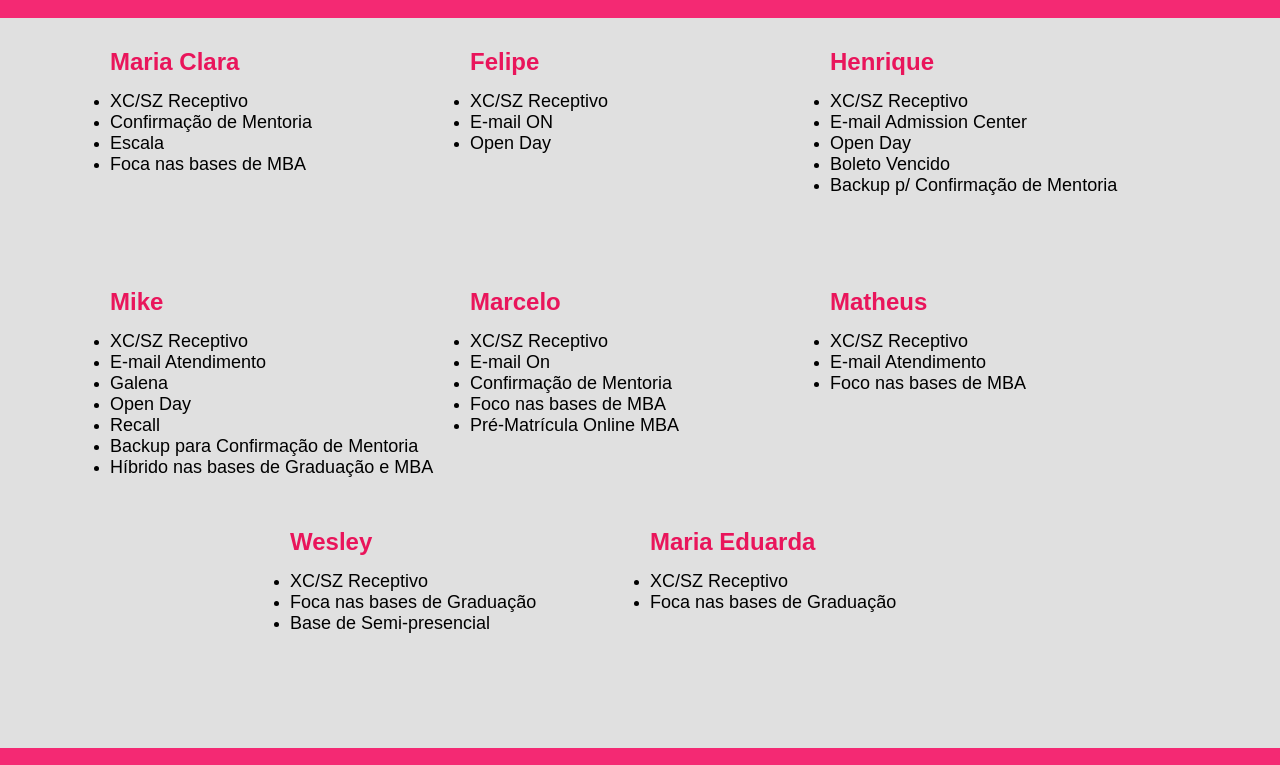
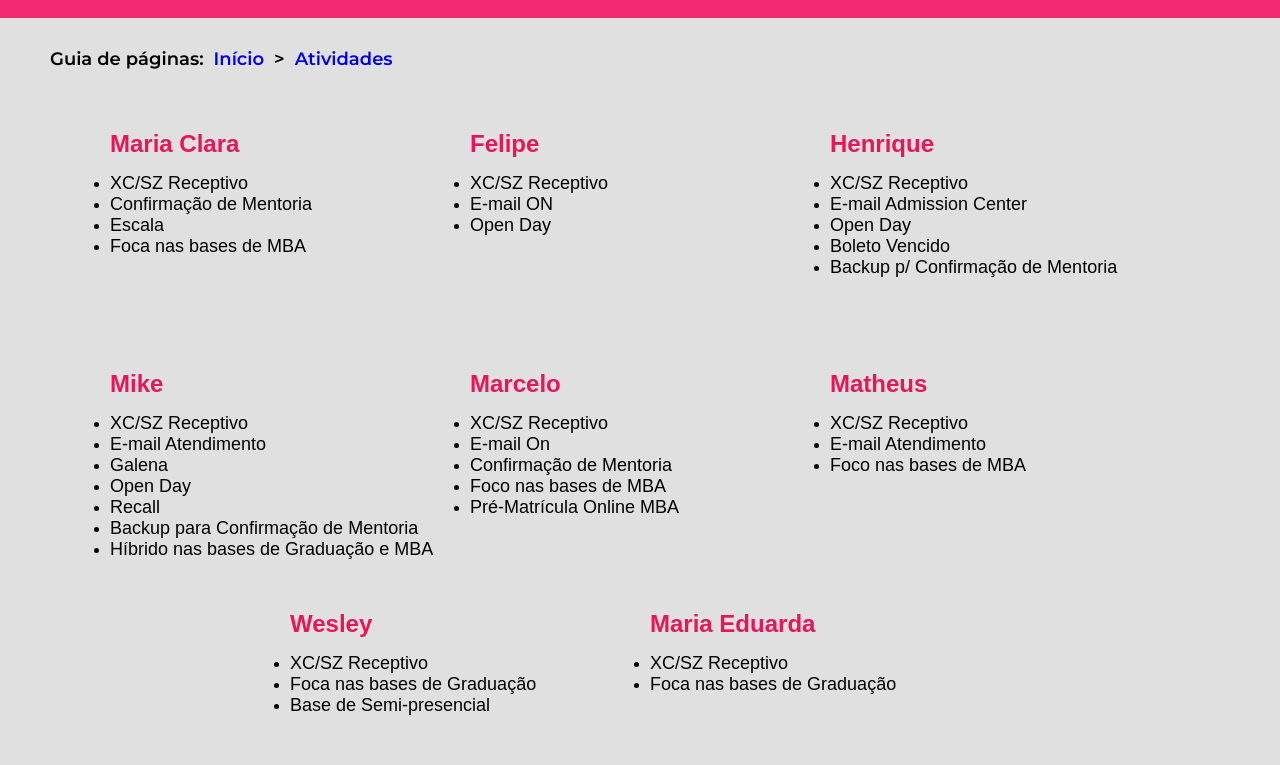
Before and after one commit to Henriquenxb/AdmissionFast, a plain HTML site: page activities.html in a window 1280 px wide. Shown: the part 92-857 px from the top of the page. Drawn offline with Linux system fonts and the light colour scheme; a web font is replaced by a local one.

Commit message:
Line with pages path

```diff
--- a/activities.html
+++ b/activities.html
@@ -5,7 +5,7 @@
     <meta name="viewport" content="width=device-width, initial-scale=1.0">
     <title>AdmissionFast</title>
 
-    <link rel="stylesheet" href="../css/style.css">
+    <link rel="stylesheet" href="./css/style.css">
 
     <link rel="preconnect" href="https://fonts.googleapis.com">
     <link rel="preconnect" href="https://fonts.gstatic.com" crossorigin>
@@ -15,10 +15,23 @@
 
     <header class="main-header">
         <div class="text-header">
-            <a href="./index.html"><p class="title-header">AdmissionFast</p></a>
-            <p class="subtitle-header">Atividades</p>
+            <a href="#"><p class="title-header">AdmissionFast</p></a>
+            <p class="subtitle-header">Admission Center</p>
+        </div>
+
+        <div class="FIAP-header-icon">
+            <!-- <img class="Logo-FIAP" src="./icons/logo-fiap-gray.svg" alt="Logo faculdade FIAP" title="Logo faculdade FIAP"> -->
         </div>
     </header>
+
+    <nav class="pages-guide-line">
+        <ul class="ul-pages-guide">
+            <li><p>Guia de páginas:</p></li>
+            <li><a href="./index.html"><p>Início</p></a></li>
+            <li><p>></p></li>
+            <li><a href="./activities.html"><p>Atividades</p></a></li>
+        </ul>
+    </nav>
 
     <!-- <section class="main-section">
         <h1>Atividades</h1>
--- a/css/mainSection.css
+++ b/css/mainSection.css
@@ -12,7 +12,7 @@
     text-align: center;
     height: 100px;
     gap: 20px;
-    margin: 60px 0;
+    margin: 0 0 60px 0 ;
 }
 
 .main-section  h1, .main-section p {
--- /dev/null
+++ b/css/pagesGuideLine.css
@@ -0,0 +1,27 @@
+.pages-guide-line{
+    height: auto;
+    width: 100%;
+    padding: 30px 50px;
+    display: flex;
+    flex-direction: row;
+    align-items: center;
+    justify-content:flex-start;
+}
+
+.ul-pages-guide{
+    display: flex;
+    flex-direction: row;
+    gap: 10px;
+    list-style-type: none;
+
+}
+
+.ul-pages-guide a{
+    text-decoration: none;
+}
+
+.ul-pages-guide p {
+    font-family: var(--main-font-family);
+    font-weight: 600;
+    font-size: 18px;
+}
--- a/css/style.css
+++ b/css/style.css
@@ -5,3 +5,4 @@
 @import url(./mainTopics.css);
 @import url(./footer.css);
 @import url(./activitiesSection.css);
+@import url(./pagesGuideLine.css);
```
Also changed, not shown: index.html (+8 -0 lines).
